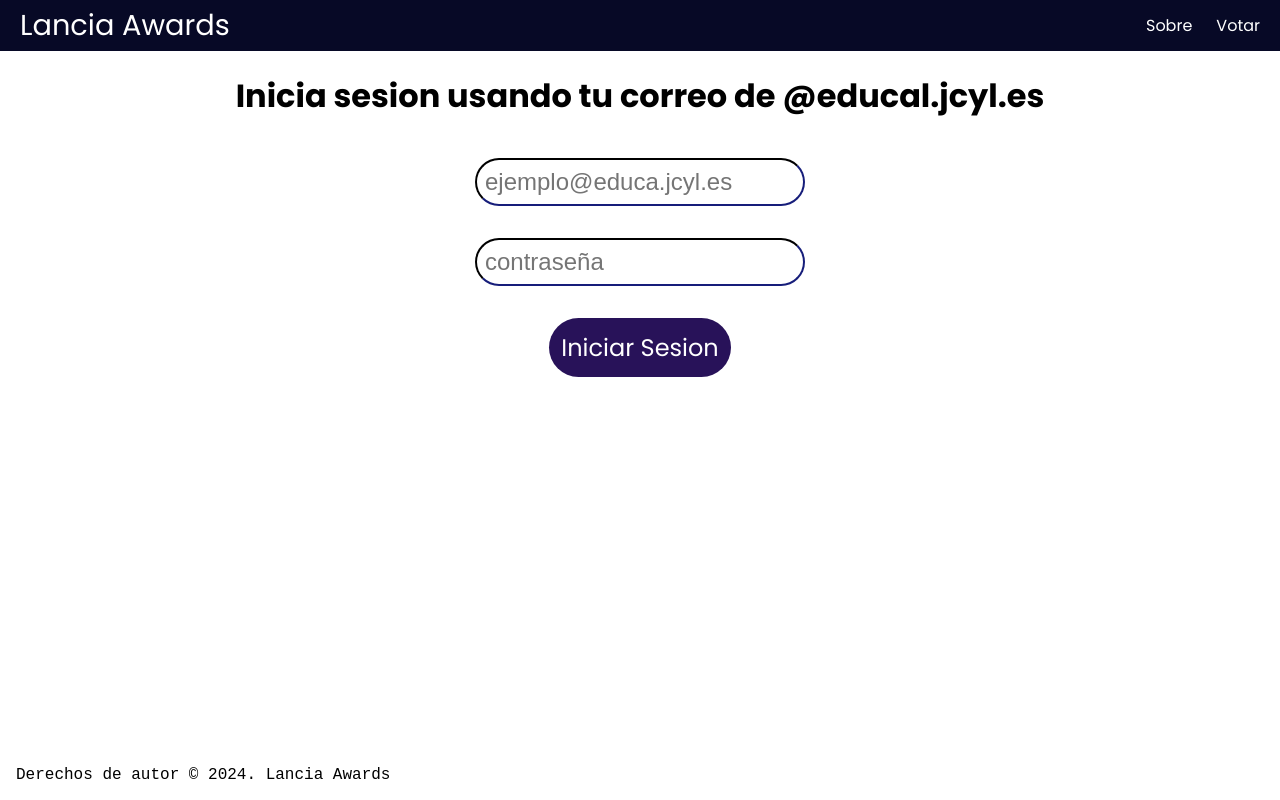
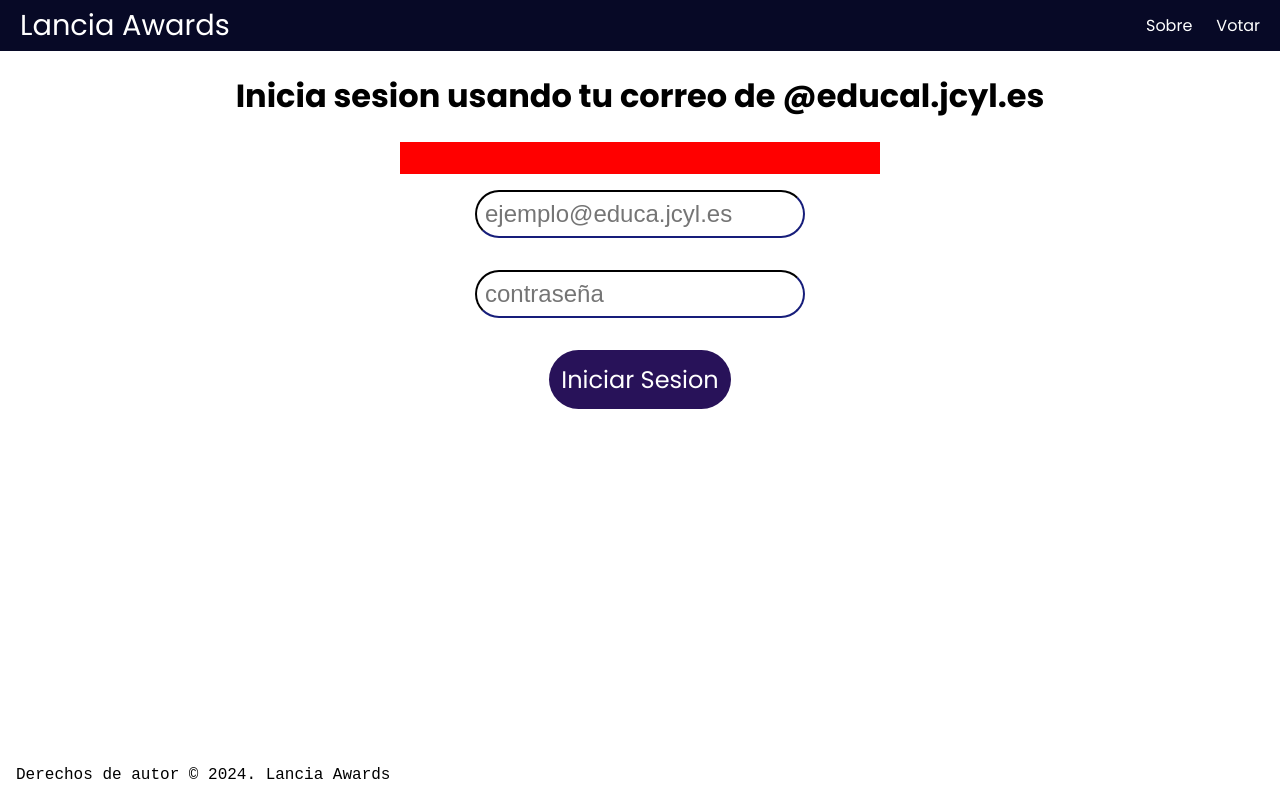
Before and after one commit to EsJoseVi/EsoAwards, a React (Create React App) app: page /login in a window 1280 px wide. Built offline with nearby package versions, Linux system fonts and the light colour scheme; no server answers.

Commit message:
Fixed routing in login Css on Error messages

```diff
--- a/src/components/AuthForm.js
+++ b/src/components/AuthForm.js
@@ -1,7 +1,6 @@
 import { useState } from 'react';
 import { auth } from '../FireBaseConfig'
-import { onAuthStateChanged, signInWithEmailAndPassword } from 'firebase/auth'
-import { useNavigate } from 'react-router-dom';
+import {  signInWithEmailAndPassword } from 'firebase/auth'
 
 export const logged = false
 
@@ -9,7 +8,6 @@ export const AuthForm = () => {
     const [email, setEmail] = useState("");
     const [password, setPassword] = useState("");
     const [error, setError] = useState("");
-    const navigate = useNavigate();
 
     const logIn = async () => {
         try {
@@ -28,8 +26,8 @@ export const AuthForm = () => {
     return (
         <div className="PageContainer">
             <h1 className="Title">Inicia sesion usando tu correo de @educal.jcyl.es</h1>
-            <p>{error}</p>
             <div className="FormContainer">
+                <p className='Error'>{error}</p>
                 <input
                     className="InputField"
                     name="email"
--- /dev/null
+++ b/src/components/Categorys.js
@@ -0,0 +1,5 @@
+export default function Categorys () {
+    return (
+        <h1 className="Title">zorra</h1>
+    )
+}
--- a/src/pages/Votar.js
+++ b/src/pages/Votar.js
@@ -1,10 +1,15 @@
 /* pagina donde se vota*/
 import { useNavigate } from "react-router-dom"
 import { auth } from "../FireBaseConfig"
+import { onAuthStateChanged } from "firebase/auth";
 
 export default function Votar (){
     const navigate = useNavigate();
-
+    onAuthStateChanged(auth, (user) => {
+        if (!user) {
+            navigate("/login")
+        }
+    })
     return (
         <h1 className="Title">Las votaciones no estan disponibles</h1>
     )
--- a/src/styles.css
+++ b/src/styles.css
@@ -94,3 +94,17 @@ body {
     border-width: 0rem;
     font-family: poppins;
 }
+
+.Error {
+    font-family: poppins;
+    background-color: red;
+    color: white;
+    margin: 0px;
+    padding: 1rem;
+    width: 30rem;
+    display: flex;
+    justify-items: center;
+    justify-content: center;
+    font-weight: 600;
+    font-size: 1.5rem;
+}
```
